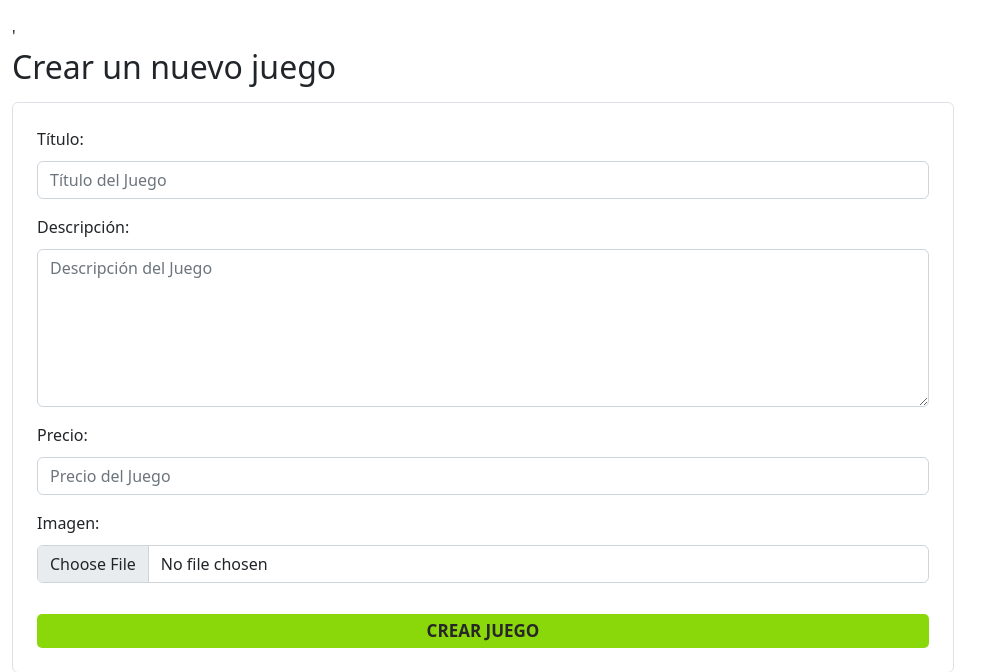
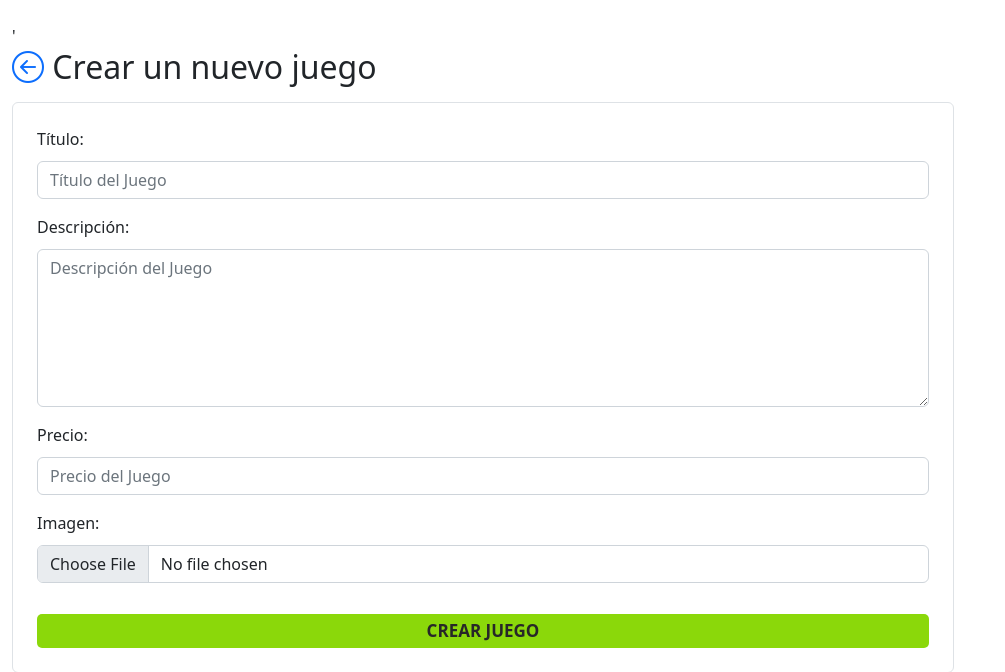
Before and after one commit to lucho-hd/tercera_pre_entrega_caruso_luciano, a Django app: page /juegos/crear_juego in a window 1280 px wide. Shown: the part 82-754 px from the top of the page, without its empty margins (0-1005 px from the left). Run offline with Django 5.2, Linux system fonts and the light colour scheme; some libraries are stand-ins or nearby versions.

Commit message:
Fix urls

```diff
--- a/project/juegos/templates/juegos/crear_juego.html
+++ b/project/juegos/templates/juegos/crear_juego.html
@@ -11,9 +11,19 @@
 {% block content %}
     <section class="container-fluid align-items-center my-4">
         {% if form.instance.id %}
-            <h2 class="mb-3">Editar {{ form.instance.titulo }}</h2>
+            <h2 class="mb-3">
+                <a href="{% url 'administrador:tabla_juegos' %}">
+                    <i class="bi-arrow-left-circle"></i>
+                </a>
+                Editar {{ form.instance.titulo }}
+            </h2>
         {% else %}'
-            <h2 class="mb-3">Crear un nuevo juego</h2>
+            <h2 class="mb-3">
+                <a href="{% url 'administrador:tabla_juegos' %}">
+                    <i class="bi-arrow-left-circle"></i>
+                </a>
+                Crear un nuevo juego
+            </h2>
         {% endif %}
         <form
             action="#"
```
Also changed, not shown: project/db.sqlite3.
